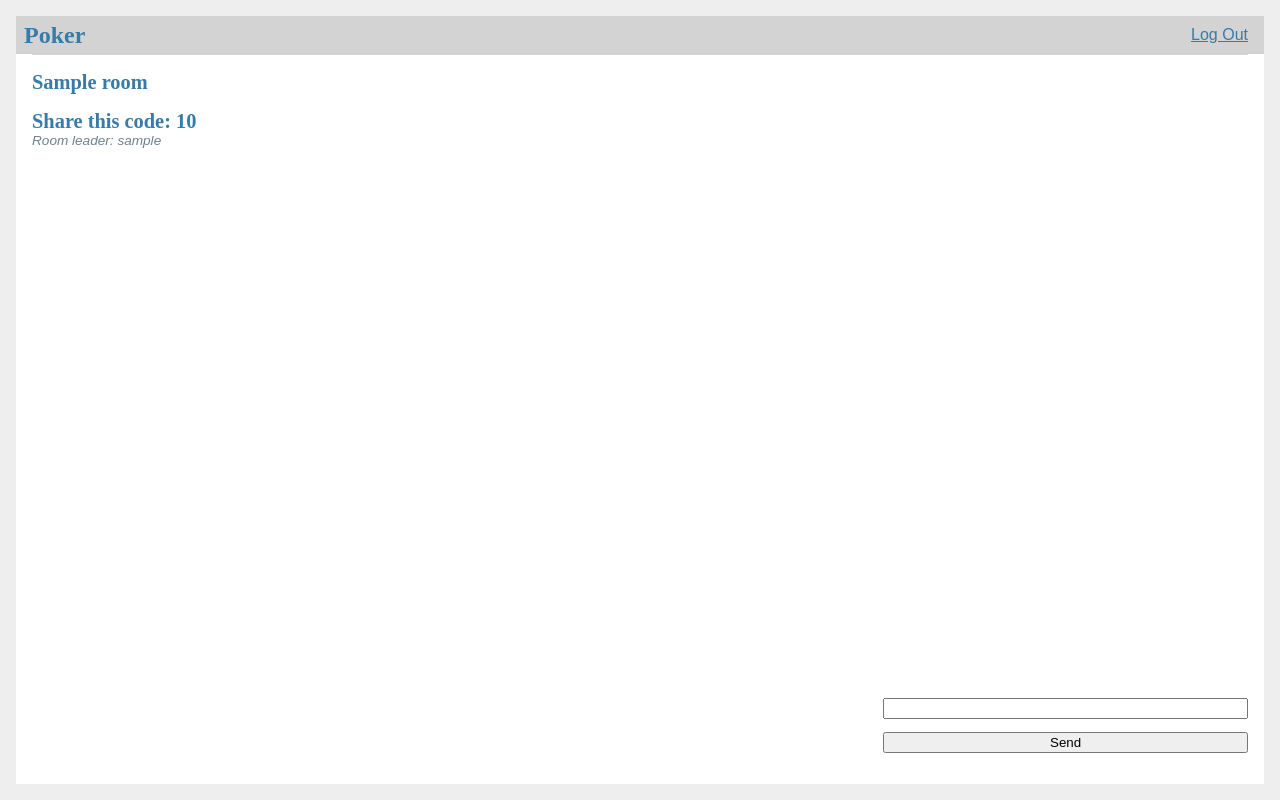
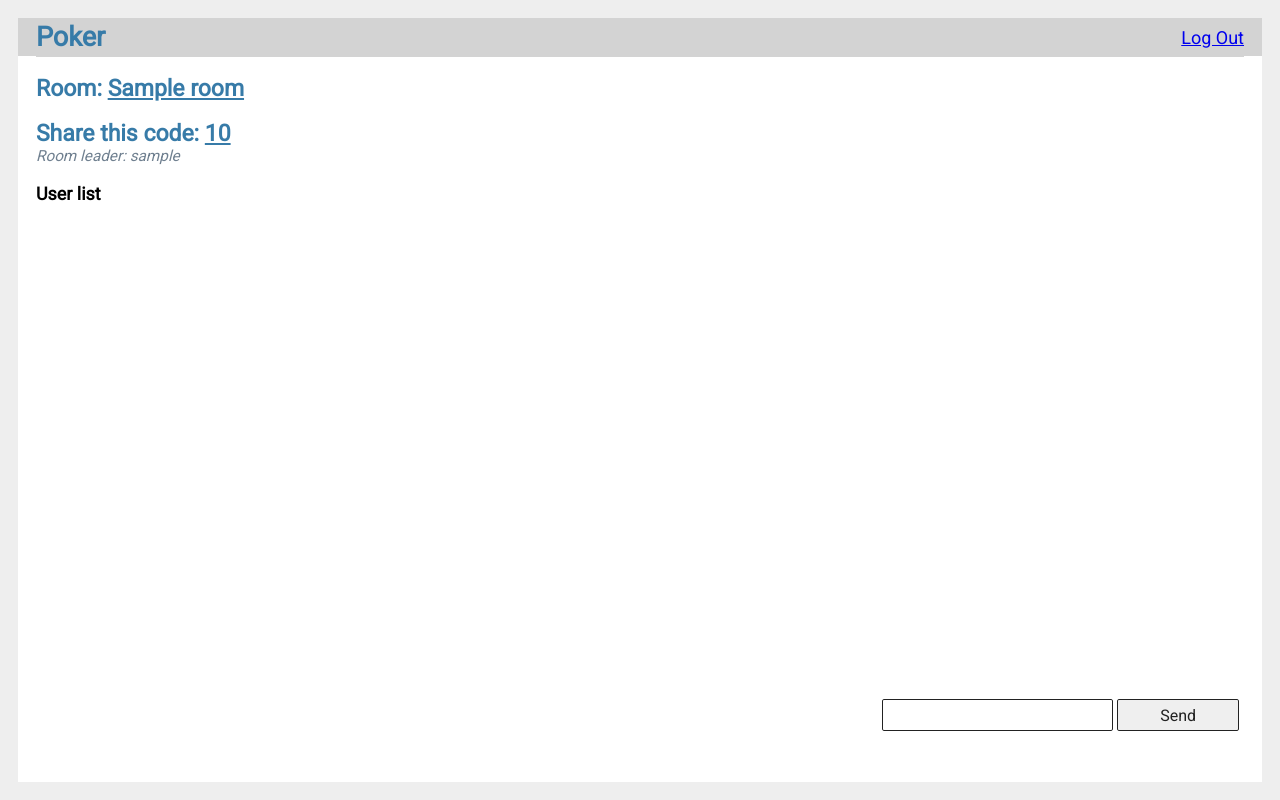
Before and after one commit to Dtenwolde/web-poker, a Flask app: template flaskr/templates/poker/game.html in a window 1280 px wide. Run offline with Flask 2, Linux system fonts and the light colour scheme; the template is opened without the code that fills it: most values are stand-ins (such as "Sample title", 1, 10 or a date in 2020); some libraries are stand-ins or nearby versions.

Commit message:
styling done

```diff
--- a/flaskr/static/game.js
+++ b/flaskr/static/game.js
@@ -1,4 +1,3 @@
-
 let socket = io();
 
 socket.on("join", (data) => {
@@ -9,9 +8,15 @@
  * Userlist and chat related socket io handlers.
  */
 socket.on("user_list", (data) => {
-    $(".about").empty();
+    let userList = $(".user-list");
+    userList.empty();
     data.forEach(player => {
-        $(".about").append('<p>' + player.username + ' - ' + player.balance + '</p>');
+        userList.append(`
+            <div class="user-entry">
+            <div class="user-entry-name">${player.username}</div>
+            <div class="user-entry-balance">€${player.balance}</div>
+            </div>
+        `);
     })
 });
 
@@ -39,7 +44,7 @@
         div.style.display = "none";
     });
 
-    document.getElementById(gameWrapper).style.display = "block";
+    document.getElementById(gameWrapper).style.display = "flex";
 }
 
 
@@ -89,10 +94,10 @@
             community_cards: [{
                 rank: "ace",
                 suit: "spades"
-            },{
+            }, {
                 rank: "queen",
                 suit: "hearts"
-            },{
+            }, {
                 rank: "king",
                 suit: "clubs"
             }]
--- a/flaskr/static/style.css
+++ b/flaskr/static/style.css
@@ -1,5 +1,6 @@
 html {
-    font-family: sans-serif;
+    font-family: 'Roboto', sans-serif;
+    font-size: 18px;
     background: #eee;
     padding: 1rem;
 
@@ -8,6 +9,13 @@
 
     box-sizing: border-box;
 }
+
+/*label, input, button {*/
+/*    !* the following ensures they're all using the same box-model for rendering *!*/
+/*    -moz-box-sizing: content-box; !* or `border-box` *!*/
+/*    -webkit-box-sizing: content-box;*/
+/*    box-sizing: content-box;*/
+/*}*/
 
 body {
     margin: 0 auto;
@@ -30,14 +38,10 @@
 }
 
 h1 {
-    font-family: serif;
     color: #377ba8;
     margin: 1rem 0;
 }
 
-a {
-    color: #377ba8;
-}
 
 hr {
     border: none;
@@ -59,7 +63,7 @@
     margin: 0;
 }
 
-nav h1 a {
+nav h1 {
     text-decoration: none;
     padding: 0.25rem 0.5rem;
 }
@@ -71,7 +75,7 @@
     padding: 0;
 }
 
-nav ul li a, nav ul li span, header .action {
+nav ul li, nav ul li span, header .action {
     display: block;
     padding: 0.5rem;
 }
@@ -181,7 +185,10 @@
 
 #game-wrapper {
     display: none;
+    flex-direction: column;
+    justify-content: space-around;
 }
+
 
 .main-content {
     flex: 7;
@@ -198,5 +205,70 @@
 
     display: flex;
     flex-direction: row;
-    justify-content: center;
+    justify-content: space-around;
 }
+
+#button-bar {
+    display: flex;
+    flex-direction: row;
+    justify-content: space-evenly;
+}
+
+.custom-input {
+    display: inline-block;
+    padding: 0.35em 1.2em;
+    border: 0.1em solid #222222;
+    margin: 0 0.3em 0.3em 0;
+    border-radius: 0.12em;
+    box-sizing: border-box;
+
+    text-decoration: none;
+    font-family: 'Roboto', sans-serif;
+    font-size: 16px;
+    font-weight: 300;
+    color: #222222;
+    text-align:center;
+    transition: all 0.2s;
+
+    -webkit-appearance: none;
+    height: 32px;
+}
+
+.custom-input:hover {
+    color: #222222;
+    background-color: #888888;
+}
+
+#messageform {
+    display: flex;
+    flex-direction: row;
+    width: 100%;
+}
+
+#messageform > input {
+    flex: 7;
+    margin-right: 4px;
+}
+
+#messageform > button {
+    flex: 3;
+}
+
+.user-entry {
+    display: flex;
+    flex-direction: row;
+    justify-content: space-between;
+
+    padding: 4px;
+    border-bottom: 1px solid #222222;
+    margin-bottom: 8px;
+}
+
+.user-entry-name {
+    font-size: 16px;
+    font-weight: 300;
+}
+
+.user-list {
+    width: 30%;
+}
--- a/flaskr/templates/base.html
+++ b/flaskr/templates/base.html
@@ -1,6 +1,7 @@
 <!doctype html>
 <title>{% block title %}{% endblock %} - Flaskr</title>
 <link rel="stylesheet" href="{{ url_for('static', filename='style.css') }}">
+<link href='http://fonts.googleapis.com/css?family=Roboto' rel='stylesheet' type='text/css'>
 <body>
 <nav>
     <h1>Poker</h1>
--- a/flaskr/templates/poker/game.html
+++ b/flaskr/templates/poker/game.html
@@ -6,14 +6,18 @@
             <article class="post">
                 <header>
                     <div>
-                        <h1>{{ room.name }}</h1>
-                        <h1>Share this code: {{ room.temp_password }}</h1>
+                        <h1>Room: <u>{{ room.name }}</u></h1>
+                        <h1>Share this code: <u>{{ room.temp_password }}</u></h1>
                         <div class="about">Room leader: {{ room.author.username }}</div>
-
+                        <div>
+                            <h3>
+                            User list</h3>
+                            <div class="user-list"></div>
+                        </div>
                     </div>
                     {% if session_user().id == room['author_id'] %}
-                        <a class="action" href="{{ url_for('poker.room_settings', room_id=room.id) }}">Edit Settings</a>
-                        <a class="action" href="javascript:void(0);" onclick="startRoom()">Start Game</a>
+                        <div class="custom-input" onclick="changeSettings()">Edit Settings</div>
+                        <div class="custom-input" onclick="startRoom()">Start Game</div>
                         <!--    TODO: SETTINGS-->
                     {% endif %}
                 </header>
@@ -23,18 +27,19 @@
             <canvas id="canvas">
             </canvas>
 
-
-            <button onclick="call('call', 0)">Call</button>
-            <button onclick="raise('raise', 100)">Raise</button>
-            <button onclick="fold('fold', 0)">Fold</button>
+            <div id="button-bar">
+                <button class="custom-input" onclick="call('call', 0)">Call</button>
+                <button class="custom-input" onclick="raise('raise', 100)">Raise</button>
+                <button class="custom-input" onclick="fold('fold', 0)">Fold</button>
+            </div>
         </div>
         <div id="chat-wrapper" class="secondary-content">
             <ul id="messages"></ul>
             <form id="messageform" method="post">
-                <input id="m" autocomplete="off"/>
+                <input class="custom-input" id="m" autocomplete="off"/>
                 <input id="roomid" type="hidden" value="{{ room.id }}"/>
                 <input id="username" type="hidden" value="{{ session_user().username }}"/>
-                <button>Send</button>
+                <button class="custom-input">Send</button>
             </form>
         </div>
     </div>
```
Lines whose indentation alone changed are shown as unchanged.
